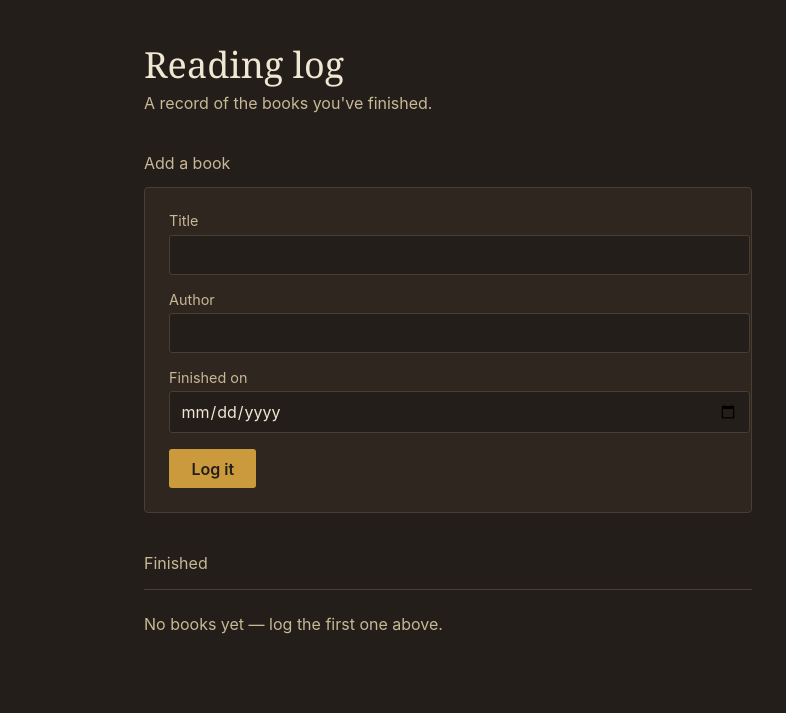
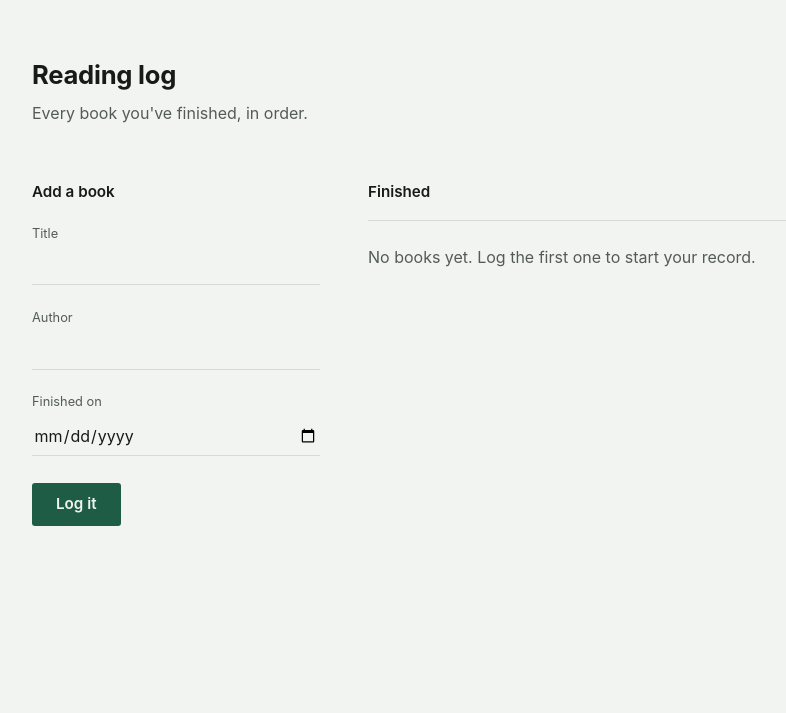
Before and after one commit to coolbress/reading-log, a FastAPI app: template src/reading_log/templates/index.html in a window 1280 px wide. Shown: the top 713 px of the page, without its empty margins (192-978 px from the left). Run offline with FastAPI, Linux system fonts and the light colour scheme; the template is opened without the code that fills it, so the values that code supplies are empty.

Commit message:
style(app): redesign the reading log page (#6)
## What and why

`GET /` rendered a generic AI-templated look: dark warm-neutral palette,
Georgia serif headings, a boxed card form, and a border-top-divided
list.
This replaces it with a single, deliberate design: cool
off-white/off-black
neutrals with one pine-green accent (light and dark, via
`prefers-color-scheme`), sans-serif throughout, underline-style inputs
instead of a bordered card, and a two-column layout (form rail + book
list)
that collapses to one column under 760px.

Form field names/ids (`title`, `author`, `finished_on`) and the Jinja2
template variables (`books` loop, `book.title`/`author`/`finished_on`,
the
empty state) are unchanged — this is a template/CSS-only change, no
route or
storage change.

## How it was verified

- `uv run ruff check . && uv run ruff format --check .`, `uv run mypy
.`,
  `uv run pytest` (8 tests, unchanged), `uv build` all pass locally.
- Ran the app locally and checked all three states by hand: empty state,
  one book, and two books (newest-finished first, pluralized count).
- Not run: a visual check in an actual browser via automation (the
Chrome
  extension wasn't connected this session) — verified instead via the
  rendered HTML from a live request, and the user viewed the running app
  themselves at `localhost:8000` and approved it before this PR.
- Out of scope, by design: editing/deleting entries, ratings/notes/tags,
  pagination, any backend/route change (see issue).

Closes #5

Assisted-by: Claude Sonnet 5:claude-sonnet-5

```diff
--- a/src/reading_log/templates/index.html
+++ b/src/reading_log/templates/index.html
@@ -3,78 +3,183 @@
 <head>
   <meta charset="utf-8">
   <meta name="viewport" content="width=device-width, initial-scale=1">
+  <meta name="color-scheme" content="light dark">
   <title>Reading log</title>
   <style>
+    :root {
+      --bg: #f2f4f1;
+      --text: #171a18;
+      --text-muted: #545b56;
+      --border: #d7dbd4;
+      --accent: #1f5c46;
+      --accent-text: #f2f4f1;
+    }
+
+    @media (prefers-color-scheme: dark) {
+      :root {
+        --bg: #14171a;
+        --text: #eef1ee;
+        --text-muted: #a5aea8;
+        --border: #2c3330;
+        --accent: #62b191;
+        --accent-text: #0f1210;
+      }
+    }
+
+    * { box-sizing: border-box; }
+
     body {
       margin: 0;
-      background: #241e1a;
-      color: #efe6d3;
-      font: 1rem -apple-system, BlinkMacSystemFont, "Segoe UI", Roboto, sans-serif;
-      padding: 2.5rem 1.25rem 4rem;
+      background: var(--bg);
+      color: var(--text);
+      font: 400 1rem/1.5 -apple-system, "Segoe UI", Roboto, Helvetica, Arial, sans-serif;
+      padding: 3.5rem 1.5rem 5rem;
     }
-    main { max-width: 38rem; margin: 0 auto; }
+
+    .wrap { max-width: 52rem; margin: 0 auto; }
+
+    header { margin-bottom: 3.5rem; }
+
     h1 {
-      font: 500 2.25rem Georgia, "Iowan Old Style", "Palatino Linotype", serif;
-      margin: 0 0 0.25rem;
+      font-size: 1.6rem;
+      font-weight: 700;
+      letter-spacing: -0.01em;
+      margin: 0 0 0.4rem;
     }
-    .tagline { color: #c7b896; margin: 0 0 2.5rem; }
-    section + section { margin-top: 2.5rem; }
-    .section-label { color: #c7b896; margin: 0 0 0.9rem; }
-    form {
-      background: #2f2620;
-      border: 1px solid #4a3e33;
-      border-radius: 4px;
-      padding: 1.5rem;
+
+    .tagline { color: var(--text-muted); margin: 0; }
+
+    .layout {
       display: grid;
-      gap: 1rem;
+      grid-template-columns: 1fr;
+      gap: 3rem;
     }
-    label { display: block; font-size: 0.9rem; color: #c7b896; margin-bottom: 0.35rem; }
-    input {
+
+    @media (min-width: 760px) {
+      .layout { grid-template-columns: 18rem 1fr; align-items: start; }
+    }
+
+    h2 {
+      font-size: 0.95rem;
+      font-weight: 600;
+      margin: 0 0 1.25rem;
+    }
+
+    .add-form { display: grid; gap: 1.4rem; }
+
+    .field { display: grid; gap: 0.4rem; }
+
+    .field label {
+      font-size: 0.8rem;
+      color: var(--text-muted);
+    }
+
+    .field input {
       width: 100%;
-      background: #241e1a;
-      border: 1px solid #4a3e33;
-      border-radius: 3px;
-      color: #efe6d3;
+      background: transparent;
+      border: none;
+      border-bottom: 1px solid var(--border);
+      border-radius: 0;
+      color: var(--text);
       font: inherit;
-      padding: 0.55rem 0.65rem;
+      font-size: 1rem;
+      padding: 0.35rem 0.1rem;
     }
-    input:focus-visible { outline: 2px solid #cb9a3c; }
+
+    .field input:focus-visible {
+      outline: none;
+      border-bottom-color: var(--accent);
+      border-bottom-width: 2px;
+    }
+
     button {
       justify-self: start;
-      background: #cb9a3c;
-      color: #241e1a;
+      background: var(--accent);
+      color: var(--accent-text);
       border: none;
       border-radius: 3px;
       font: inherit;
       font-weight: 600;
-      padding: 0.6rem 1.4rem;
+      font-size: 0.95rem;
+      padding: 0.65rem 1.5rem;
       cursor: pointer;
+      transition: transform 0.15s ease;
+      margin-top: 0.3rem;
     }
-    .entries { list-style: none; margin: 0; padding: 0; }
-    .entry { padding: 1rem 0; border-top: 1px solid #4a3e33; }
-    .entry-date { font-size: 0.85rem; color: #c7b896; margin: 0 0 0.2rem; }
-    .entry-title { font-family: Georgia, "Iowan Old Style", serif; font-size: 1.2rem; margin: 0; }
-    .entry-author { color: #c7b896; margin: 0.15rem 0 0; }
-    .empty { border-top: 1px solid #4a3e33; padding: 1.5rem 0 0; color: #c7b896; }
+
+    button:hover { opacity: 0.92; }
+    button:active { transform: scale(0.97); }
+    button:focus-visible { outline: 2px solid var(--accent); outline-offset: 3px; }
+
+    @media (prefers-reduced-motion: reduce) {
+      button { transition: none; }
+    }
+
+    .log-head {
+      display: flex;
+      align-items: baseline;
+      justify-content: space-between;
+      gap: 1rem;
+      margin-bottom: 0.5rem;
+    }
+
+    .log-head h2 { margin: 0; }
+
+    .log-count { font-size: 0.85rem; color: var(--text-muted); }
+
+    .log-list {
+      list-style: none;
+      margin: 0;
+      padding: 0;
+      border-top: 1px solid var(--border);
+    }
+
+    .log-row {
+      display: grid;
+      grid-template-columns: 6rem 1fr;
+      gap: 1rem;
+      padding: 1.1rem 0;
+    }
+
+    .log-row + .log-row { border-top: 1px solid var(--border); }
+
+    .log-date {
+      font-variant-numeric: tabular-nums;
+      font-size: 0.85rem;
+      color: var(--text-muted);
+      padding-top: 0.15rem;
+    }
+
+    .log-title { margin: 0; font-weight: 600; }
+    .log-author { margin: 0.2rem 0 0; color: var(--text-muted); font-size: 0.92rem; }
+
+    .log-empty {
+      border-top: 1px solid var(--border);
+      padding: 1.5rem 0 0;
+      color: var(--text-muted);
+    }
   </style>
 </head>
 <body>
-  <main>
+  <div class="wrap">
+    <header>
       <h1>Reading log</h1>
-    <p class="tagline">A record of the books you've finished.</p>
+      <p class="tagline">Every book you've finished, in order.</p>
+    </header>
 
-    <section>
-      <p class="section-label">Add a book</p>
-      <form method="post" action="/books">
-        <div>
+    <div class="layout">
+      <section class="add-section">
+        <h2>Add a book</h2>
+        <form class="add-form" method="post" action="/books">
+          <div class="field">
             <label for="title">Title</label>
             <input type="text" id="title" name="title" required>
           </div>
-        <div>
+          <div class="field">
             <label for="author">Author</label>
             <input type="text" id="author" name="author" required>
           </div>
-        <div>
+          <div class="field">
             <label for="finished_on">Finished on</label>
             <input type="date" id="finished_on" name="finished_on" required>
           </div>
@@ -82,22 +187,30 @@
         </form>
       </section>
 
-    <section>
-      <p class="section-label">Finished</p>
+      <section class="log-section">
+        <div class="log-head">
+          <h2>Finished</h2>
           {% if books %}
-      <ul class="entries">
+          <span class="log-count">{{ books|length }} {{ "book" if books|length == 1 else "books" }}</span>
+          {% endif %}
+        </div>
+        {% if books %}
+        <ul class="log-list">
           {% for book in books %}
-        <li class="entry">
-          <p class="entry-date">{{ book.finished_on }}</p>
-          <p class="entry-title">{{ book.title }}</p>
-          <p class="entry-author">{{ book.author }}</p>
+          <li class="log-row">
+            <time class="log-date">{{ book.finished_on }}</time>
+            <div>
+              <p class="log-title">{{ book.title }}</p>
+              <p class="log-author">{{ book.author }}</p>
+            </div>
           </li>
           {% endfor %}
         </ul>
         {% else %}
-      <p class="empty">No books yet — log the first one above.</p>
+        <p class="log-empty">No books yet. Log the first one to start your record.</p>
         {% endif %}
       </section>
-  </main>
+    </div>
+  </div>
 </body>
 </html>
```
Lines whose indentation alone changed are shown as unchanged.
